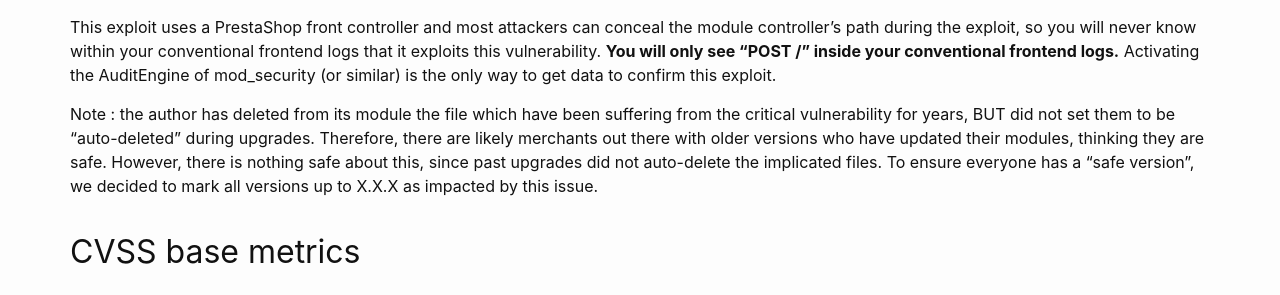
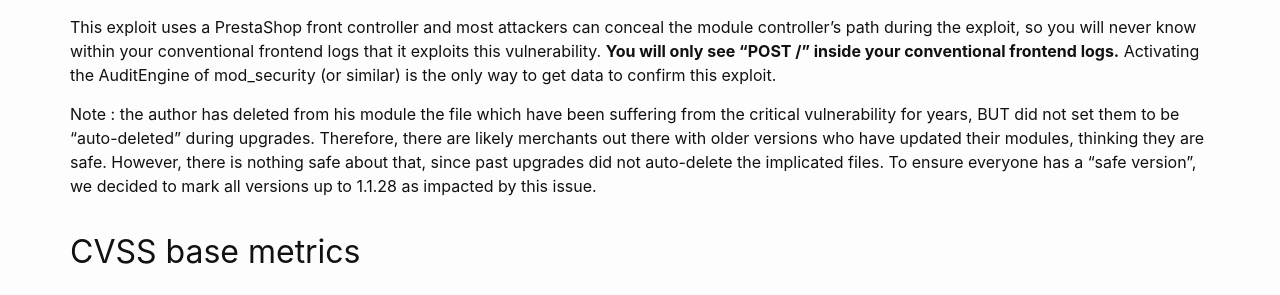
Before and after one commit to friends-of-presta/security-advisories, a Jekyll site: the page built from _posts/2024-02-27-ba_importer.md, in a window 1280 px wide and 900 px high, scrolled down 1028 px. Shown: the part 156-451 px from the top of the window. Built offline with Jekyll 4.4.1, drawn with Linux system fonts in a browser that asks for light colours.

Commit message:
Update 2024-02-27-ba_importer.md

```diff
--- a/_posts/2024-02-27-ba_importer.md
+++ b/_posts/2024-02-27-ba_importer.md
@@ -31,7 +31,7 @@ The method `ba_importerAjaxSettingModuleFrontController::run()` has sensitive SQ
 
 This exploit uses a PrestaShop front controller and most attackers can conceal the module controller's path during the exploit, so you will never know within your conventional frontend logs that it exploits this vulnerability. **You will only see "POST /" inside your conventional frontend logs.** Activating the AuditEngine of mod_security (or similar) is the only way to get data to confirm this exploit.
 
-Note : the author has deleted from its module the file which have been suffering from the critical vulnerability for years, BUT did not set them to be "auto-deleted" during upgrades. Therefore, there are likely merchants out there with older versions who have updated their modules, thinking they are safe. However, there is nothing safe about this, since past upgrades did not auto-delete the implicated files. To ensure everyone has a "safe version", we decided to mark all versions up to X.X.X as impacted by this issue.
+Note : the author has deleted from his module the file which have been suffering from the critical vulnerability for years, BUT did not set them to be "auto-deleted" during upgrades. Therefore, there are likely merchants out there with older versions who have updated their modules, thinking they are safe. However, there is nothing safe about that, since past upgrades did not auto-delete the implicated files. To ensure everyone has a "safe version", we decided to mark all versions up to 1.1.28 as impacted by this issue.
 
 
 ## CVSS base metrics
```
